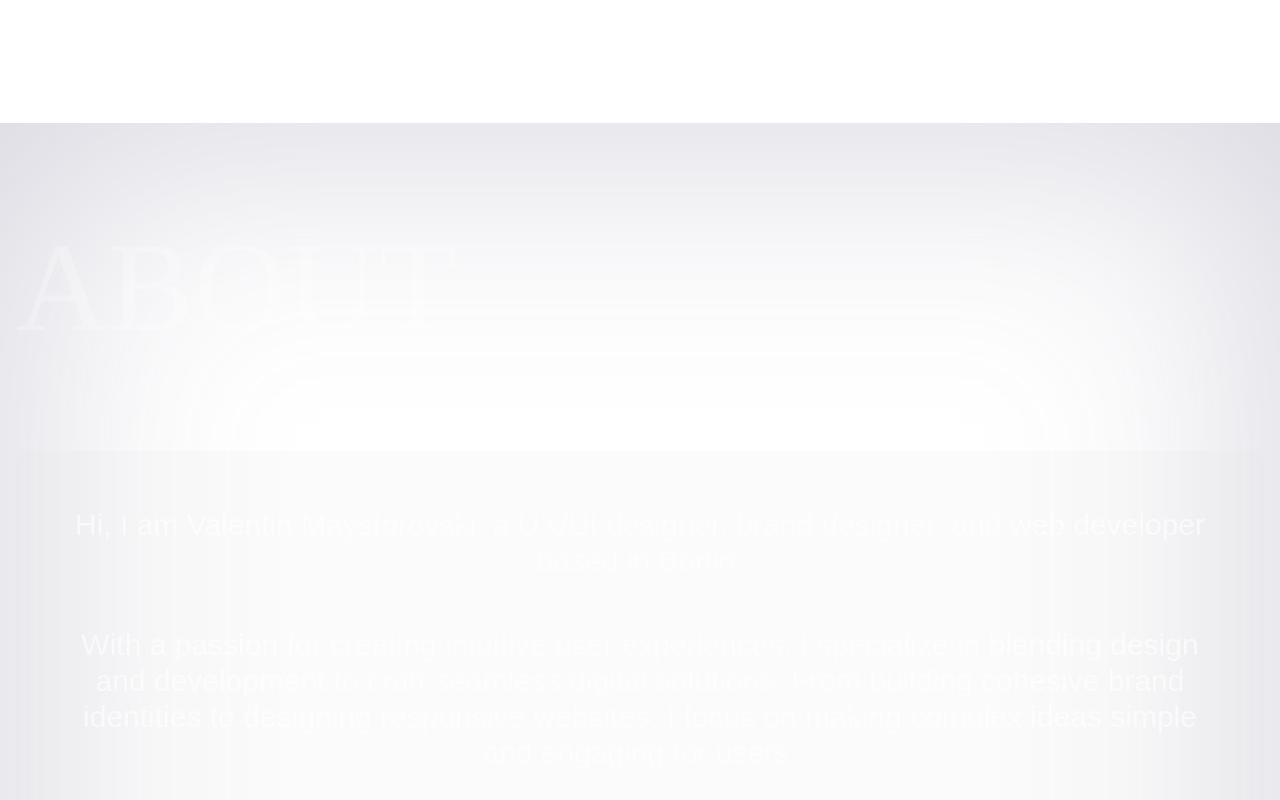
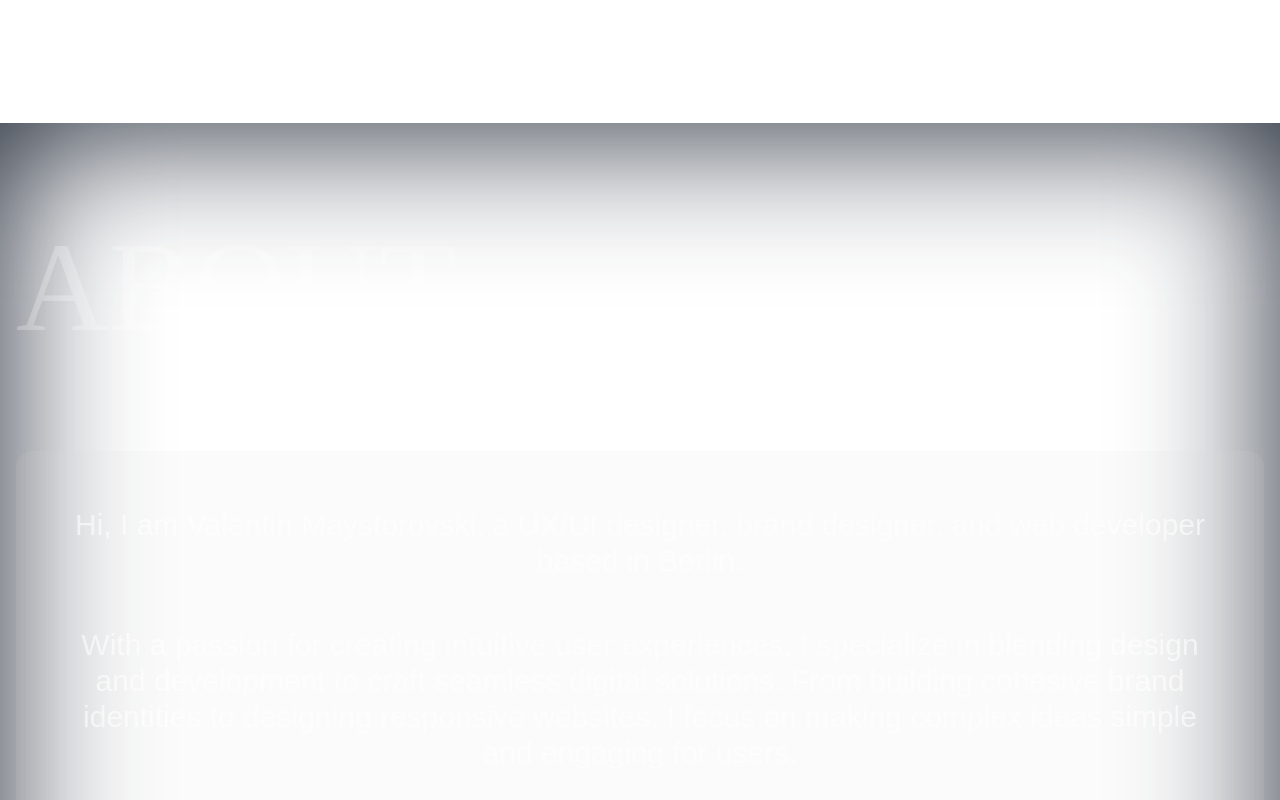
Before and after one commit to Valentin993/Portfolio, a Next.js app: page / in a window 1280 px wide. Shown: the part 860-1660 px from the top of the page. Built offline with nearby package versions, Linux system fonts and the light colour scheme.

Commit message:
Changed bg color

```diff
--- a/app/components/Contact.js
+++ b/app/components/Contact.js
@@ -38,7 +38,7 @@ export default function Contact() {
     }
   }
   return (
-    <div className="container py-[60px] px-4">
+    <div className="container py-[40px] px-4">
       <div className="flex flex-wrap">
         <motion.div
           initial="hidden"
--- a/app/globals.css
+++ b/app/globals.css
@@ -9,8 +9,7 @@
 
 @media (prefers-color-scheme: dark) {
   :root {
-    --background: rgba(4, 15, 22, 1);
-    box-shadow: inset 0px 4px 250px 2px rgba(100, 96, 131, 0.25);
+    --background: #0b151e;
     --foreground: #ededed;
   }
 }
--- a/app/page.js
+++ b/app/page.js
@@ -54,7 +54,7 @@ export default function Home() {
             >
               <Spline scene="https://prod.spline.design/yR-YBrXEg7y4i3mt/scene.splinecode" />
 
-              <div className="absolute bottom-5 right-5 w-[150px] h-9 bg-[#040f16]"></div>
+              <div className="absolute bottom-5 right-5 w-[150px] h-9 bg-[#0b151e]"></div>
             </motion.div>
 
             <motion.div
@@ -203,7 +203,7 @@ export default function Home() {
           </div>
         </section>
 
-        <section className="pt-[100px] pb-[200px]">
+        <section className="shadow-inner-custom3 pt-[100px] pb-[200px]">
           <div className="container px-4">
             <motion.div
               initial={{ opacity: 0, scale: 0 }}
--- a/tailwind.config.mjs
+++ b/tailwind.config.mjs
@@ -11,8 +11,10 @@ export default {
     },
     extend: {
       boxShadow: {
-        "inner-custom": "inset 0px 4px 250px 20px rgba(100, 96, 131, 0.25)",
+        "inner-custom": "inset 0px 4px 150px 0px rgb(27, 35, 49)",
         "inner-custom2": "inset 0px 4px 50px 150px rgba(81, 103, 80, 0.18)",
+        "inner-custom3": "inset 0px 4px 250px 2px rgb(27, 35, 49)",
+        "inner-custom4": "inset 0px 0px 120px 2px rgba(100, 96, 131, 0.25)",
       },
       colors: {
         background: "var(--background)",
```
